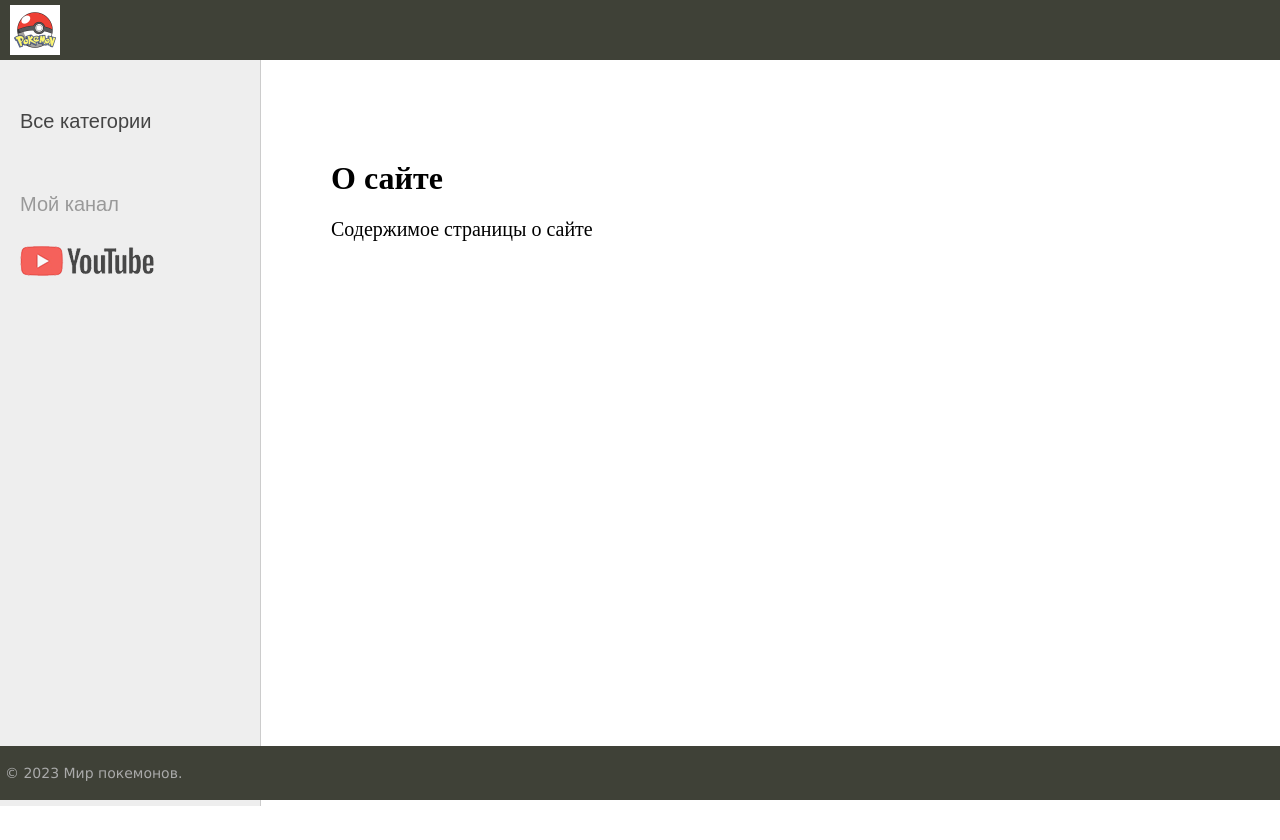
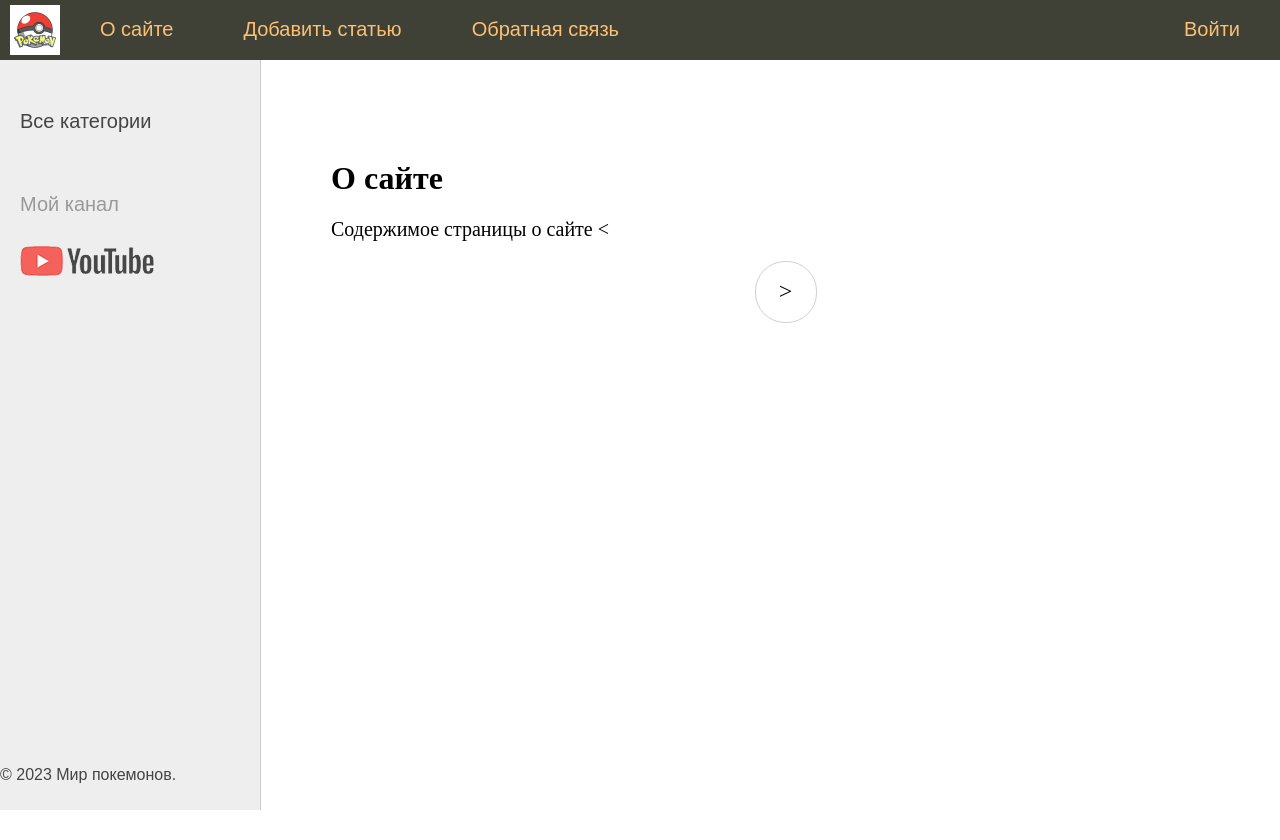
Before and after one commit to JonyMalikov/Pokemon_World, a Django app: page /about/ in a window 1280 px wide. Before the commit the page ends 806 px from the top, so only its background shows below. Run offline with Django 4.2, Linux system fonts and the light colour scheme; data comes from the database, SQL or seed files in the repository; both versions use the stored data as it was after the commit.

Commit message:
Постраничная навигация (пагинация)

```diff
--- a/pokemon/static/pokemon/css/styles.css
+++ b/pokemon/static/pokemon/css/styles.css
@@ -4,7 +4,7 @@ html, body {
     padding: 0;
     height: 100%;
     width: 100%;
-    color: #fdc073;
+    color: #444;
 }
 
 a {
@@ -90,7 +90,7 @@ ul.list-articles li {
 
 .header {
     background: #3F4137;
-    height: ;
+    height: 60px;
 }
 
 .logo {
@@ -461,7 +461,7 @@ ul.lang-list li a:hover {
     font-style: italic;
 }
 
-#footer {
+.footer {
     box-sizing: border-box;
 
     background: #3F4137;
@@ -499,3 +499,48 @@ ul.lang-list li a:hover {
     min-width: 200px;
     font-size: 16px;
 }
+
+.list-pages {
+    text-align: center;
+    margin: 0 0 20px 0;
+}
+
+.list-pages ul {
+    margin: 20px 0 0 0;
+    padding: 0;
+    list-style: none;
+}
+
+.list-pages ul li {
+    display: inline-block;
+    margin: 0 20px 0 0;
+}
+
+.list-pages a {
+    color: #000;
+    font-size: 24px;
+    text-decoration: none;
+}
+
+.list-pages .page-num, .page-num-selected {
+    display: inline-block;
+    width: 60px;
+    height: 44px;
+    padding: 16px 0 0 0;
+    border: 1px solid #d0d0d0;
+    border-radius: 30px;
+}
+
+.list-pages .page-num:hover {
+    box-shadow: 3px 3px 1px #d0d0d0;
+}
+
+.list-pages .page-num-selected {
+    border: none;
+    color: #000;
+    font-size: 20px;
+}
+
+.list-pages .page-num-selected:hover {
+    box-shadow: none;
+}
--- a/pokemon/templates/pokemon/base.html
+++ b/pokemon/templates/pokemon/base.html
@@ -4,7 +4,7 @@
 <html>
 <head>
     <title>{{ title }}</title>
-    <link type="text/css" href="{% static 'pokemon/css/styles.css' %}" rel="stylesheet"/>
+    <link rel="stylesheet" href="{% static 'pokemon/css/styles.css' %}" type="text/css"/>
     <meta http-equiv="Content-Type" content="text/html; charset=utf-8">
     <link rel="shortcut icon" href="{% static 'pokemon/images/main.ico' %}" type="image/x-icon"/>
     <meta name="viewport" content="width=device-width, initial-scale=1.0">
@@ -33,19 +33,13 @@
             <table class="table-content" border=0 cellpadding="0" cellspacing="0">
                 <tr>
                     <!-- Sidebar слева -->
-                    <td valign="top" class="left-chapters">
+    <td valign="top" class="left-chapters">
                         <ul id="leftchapters">
                             {% if cat_selected == 0 %}
                                 <li class="selected">Все категории</li>
                             {% else %}
                                 <li><a href="{% url 'home' %}">Все категории</a></li>
                             {% endif %}
-                            {#                            {% for c in cats %}#}
-                            {#                                {% if c.pk == cat_selected %}#}
-                            {#                                    <li class="selected">{{ c.name }}</li>#}
-                            {#                                {% else %}#}
-                            {#                                    <li><a href="{{ c.get_absolute_url }}">{{ c.name }}</a></li>#}
-                            {#                                {% endif %}#}
                             {% for c in cats %}
                                 {% if c.pokemon__count > 0 %}
                                     {% if c.pk == cat_selected %}
@@ -64,7 +58,7 @@
                         </ul>
                     </td>
                     <!-- Конец Sidebar'а -->
-                    <td valign="top" class="content">
+    <td valign="top" class="content">
                         <!-- Хлебные крошки -->
                         {% block breadcrumbs %}
                         {% endblock %}
@@ -73,6 +67,34 @@
                         <div class="content-text">
                             {% block content %}
                             {% endblock %}
+                            <{% if page_obj.has_other_pages %}
+                            <nav class="list-pages">
+                                <ul>
+                                    {% if page_obj.has_previous %}
+                                        <li class="page-num">
+                                            <a href="?page={{ page_obj.previous_page_number }}">&lt;</a>
+                                        </li>
+                                    {% endif %}
+
+                                    {% for p in paginator.page_range %}
+                                        {% if page_obj.number == p %}
+                                            <li class="page-num page-num-selected">{{ p }}</li>
+                                        {% elif p >= page_obj.number|add:-2 and p <= page_obj.number|add:2 %}
+                                            <li class="page-num">
+                                                <a href="?page={{ p }}">{{ p }}</a>
+                                            </li>
+                                        {% endif %}
+                                    {% endfor %}
+
+                                    {% if page_obj.has_next %}
+                                        <li class="page-num">
+                                            <a href="?page={{ page_obj.next_page_number }}">&gt;</a>
+                                        </li>
+                                    {% endif %}
+
+                                </ul>
+                            </nav>
+                        {% endif %}
                         </div>
                         <!-- Конец блока контента -->
 
--- a/pokemon/utils.py
+++ b/pokemon/utils.py
@@ -11,6 +11,7 @@ menu = [
 
 
 class DataMixin:
+    paginate_by = 2
     def get_user_context(self, **kwargs):
         context = kwargs
         cats = Category.objects.annotate(Count('pokemon'))
--- a/pokemon/views.py
+++ b/pokemon/views.py
@@ -1,3 +1,4 @@
+from django.core.paginator import Paginator
 from django.http import HttpResponse, HttpResponseNotFound, Http404
 from django.shortcuts import redirect, render, get_object_or_404
 from django.urls import reverse_lazy
@@ -6,13 +7,14 @@ from django.contrib.auth.mixins import LoginRequiredMixin
 
 from .forms import AddPostForm
 from .models import *
-from .utils import DataMixin
+from .utils import *
 
 
 class PokemonHome(DataMixin, ListView):
     model = Pokemon
     template_name = 'pokemon/index.html'
     context_object_name = 'posts'
+    # paginate_by = 3
 
     def get_context_data(self, *, object_list=None, **kwargs):
         context = super().get_context_data(**kwargs)
@@ -76,7 +78,12 @@ def login(request):
 
 
 def about(request):
-    return render(request, 'pokemon/about.html', {'title': 'О сайте'})
+    contact_list = Pokemon.objects.all()
+    paginator = Paginator(contact_list, 3)
+
+    page_number = request.GET.get('page')
+    page_obj = paginator.get_page(page_number)
+    return render(request, 'pokemon/about.html', {'page_obj': page_obj, 'menu': menu, 'title': 'О сайте'})
 
 
 def pageNotFound(request, exception):
```
Also changed, not shown: db.sqlite3, pokemon/migrations/0001_initial.py (added), pokemon/static/pokemon/images/logo1.png (deleted), pokemon/static/pokemon/images/main1.ico (deleted).
